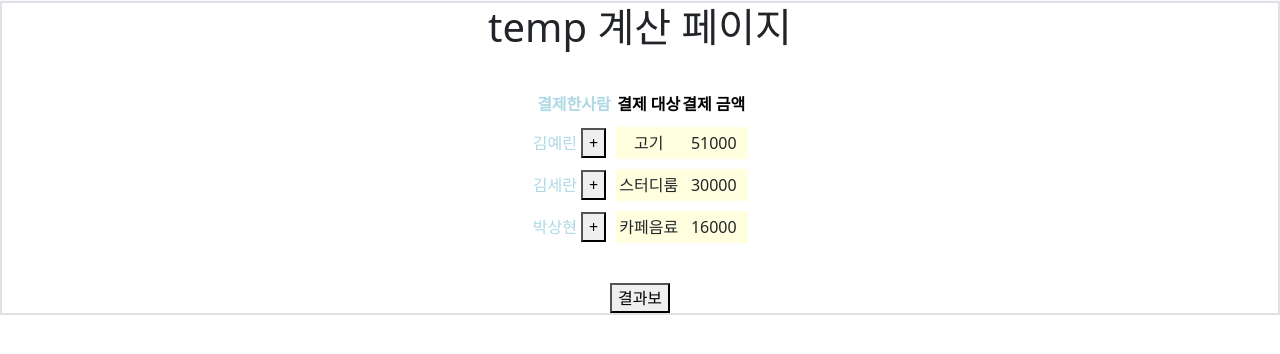
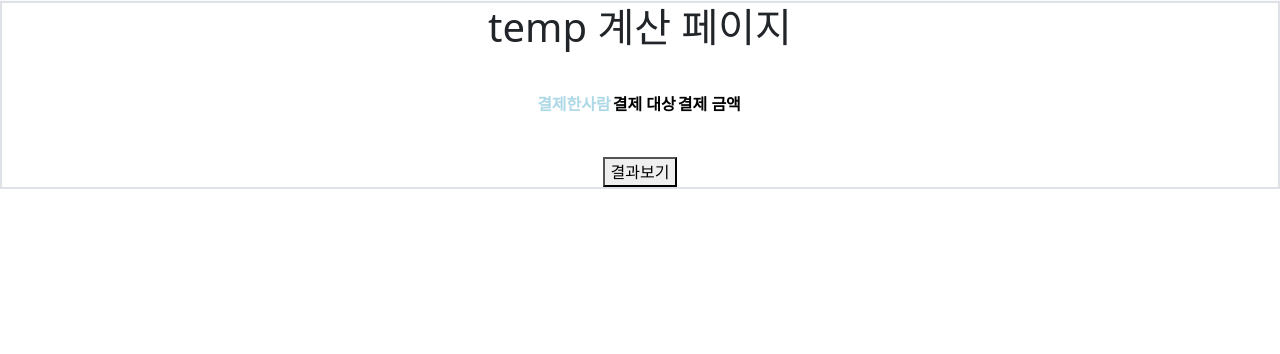
Before and after one commit to tkdgus1030/OSS_project, a Django app: a page that uses main/templates/main/web/temp_calculate.html in a window 1280 px wide. Shown: the part 51-405 px from the top of the page. Run offline with Django 3.2, Linux system fonts and the light colour scheme; lists and menus that the app fills with data are empty.

Commit message:
18일 커밋

```diff
--- a/main/static/css/common.css
+++ b/main/static/css/common.css
@@ -48,3 +48,6 @@ cursor_effect{
     border:1px solid blue;
     flex-grow: 1;
 }
+input{
+    width:20px;
+}
--- a/main/templates/main/web/temp_calculate.html
+++ b/main/templates/main/web/temp_calculate.html
@@ -25,34 +25,10 @@
             <th><div id="people_list" class="row-vh d-flex flex-row justify-content-between" style="flex-grow:1"></div></th>
         </tr>
 
-        <tr>
-            <td>김예린 <button>+</button></td>
-            <td>고기</td>
-            <td>51000</td>
-
-            <td><div class="row-vh d-flex flex-row justify-content-between" style="flex-grow:1"></div></td>
-
-        </tr>
-        <tr>
-            <td>김세란 <button>+</button></td>
-            <td>스터디룸</td>
-            <td>30000</td>
-
-            <td><div class="row-vh d-flex flex-row justify-content-between" style="flex-grow:1"></div></td>
-
-        </tr>
-        <tr>
-            <td>박상현 <button>+</button></td>
-            <td>카페음료</td>
-            <td>16000</td>
-
-            <td><div class="row-vh d-flex flex-row justify-content-between" style="flex-grow:1"></div></td>
-
-        </tr>
     </table>
     </div>
     <div>
-    <button>결과보</button>
+    <button>결과보기</button>
     </div>
 
 {% endblock %}
```
Also changed, not shown: main/static/js/calculate.js (+65 -12 lines).
